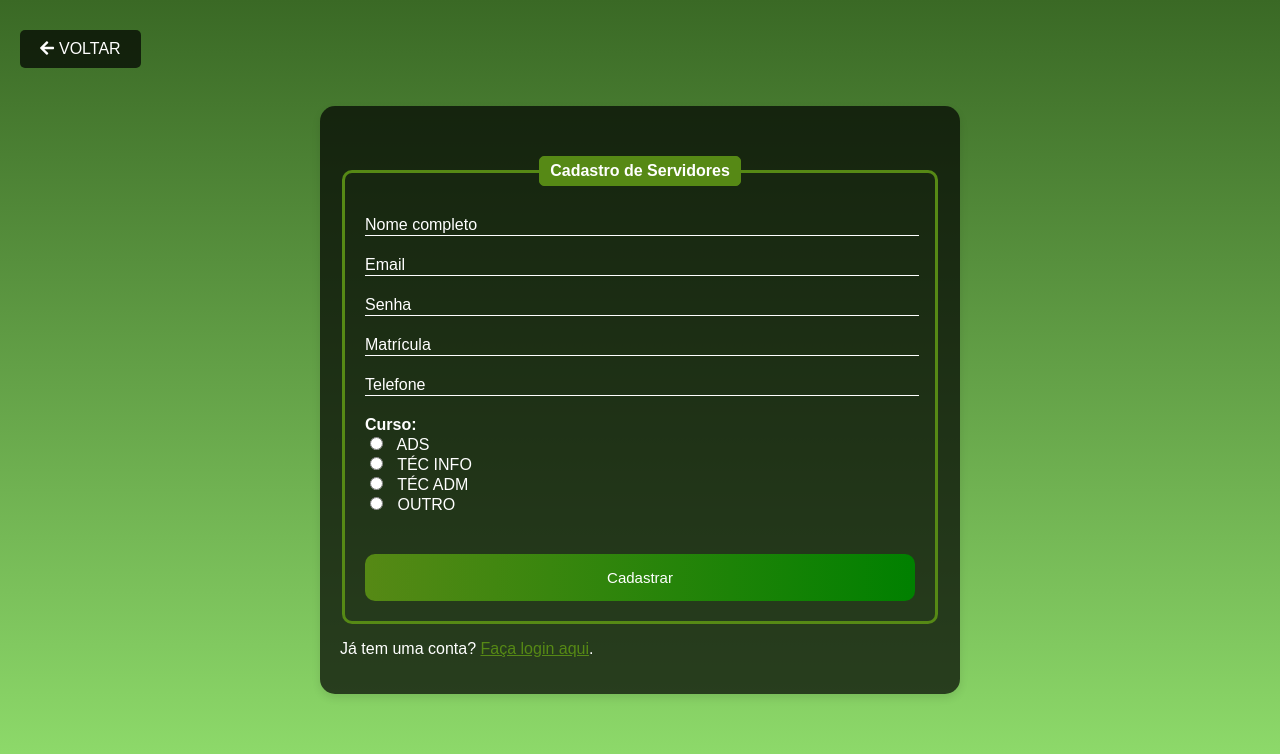
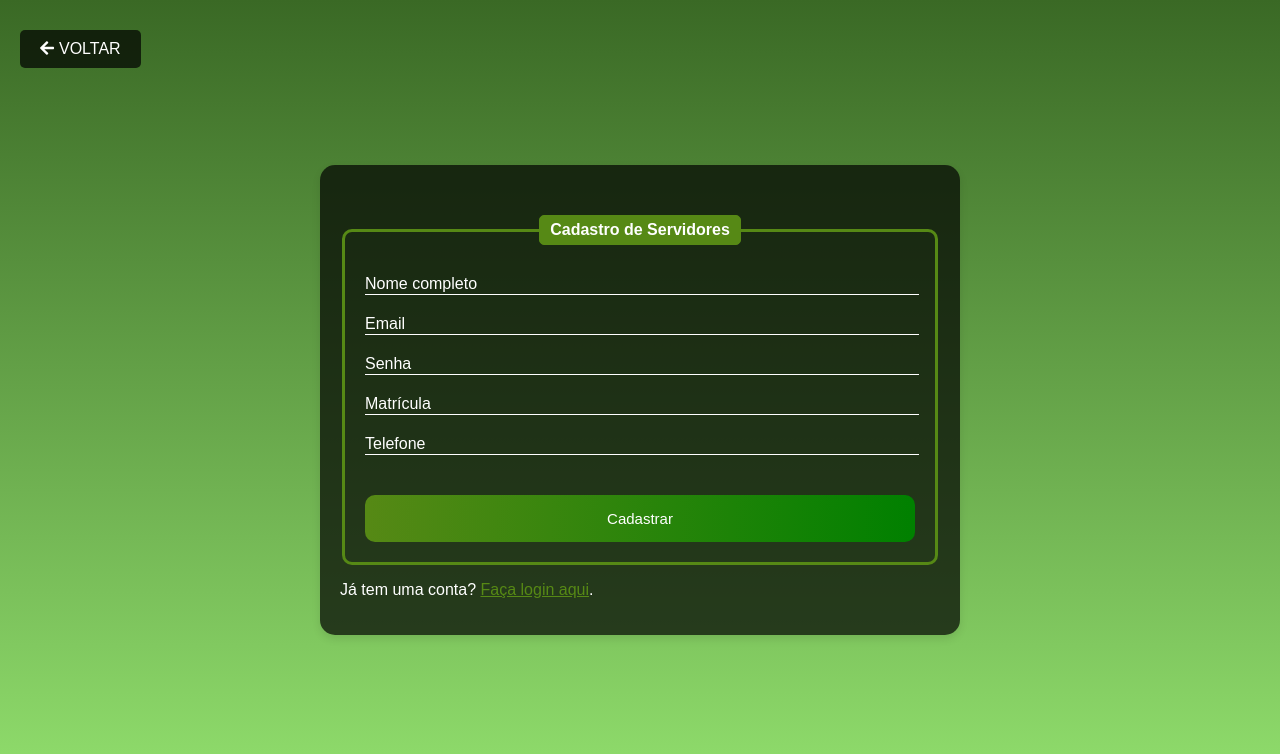
Before and after one commit to KaimanSystem/TCC, a PHP site: page /Projeto/formulario_servidores.php in a window 1280 px wide. Shown: the top 754 px of the page. Run offline with PHP 8.4, Linux system fonts and the light colour scheme; some web fonts are replaced.

Commit message:
24/08 -- 18:32

```diff
--- a/escolha_cadastro.php
+++ b/escolha_cadastro.php
@@ -73,7 +73,6 @@
         <h1>Escolha o Tipo de Cadastro</h1>
         <br>
         <a href="formulario_aluno.php">Alunos</a>
-        <a href="formulario_servidores.php">Servidores</a>
         <a href="formulario_comunidade.php">Comunidade</a>
     </div>
 </body>
--- a/formulario_servidores.php
+++ b/formulario_servidores.php
@@ -175,21 +175,10 @@
                         <input type="tel" name="telefone" id="telefone" class="inputUser" required>
                         <label for="telefone" class="LabelInput">Telefone</label>
                     </div>
-                    <div class="inputBox curso-options">
-                        <label><b>Curso:</b></label><br>
-                        <input type="radio" name="Curso" value="ADS" id="ADS">
-                        <label for="ADS">ADS</label><br>
-                        <input type="radio" name="Curso" value="TÉC INFO" id="TÉC INFO">
-                        <label for="TÉC INFO">TÉC INFO</label><br>
-                        <input type="radio" name="Curso" value="TÉC ADM" id="TÉC ADM">
-                        <label for="TÉC ADM">TÉC ADM</label><br>
-                        <input type="radio" name="Curso" value="outro" id="outro">
-                        <label for="outro">OUTRO</label>
-                    </div>
                     <input type="submit" name="submit" id="submit" value="Cadastrar">
                 </fieldset>
             </form>
-            <p>Já tem uma conta? <a href="login.php" style="color: #568915;">Faça login aqui</a>.</p>
+            <p>Já tem uma conta? <a href="login_servidores.php" style="color: #568915;">Faça login aqui</a>.</p>
         </div>
     </div>
 </body>
```
